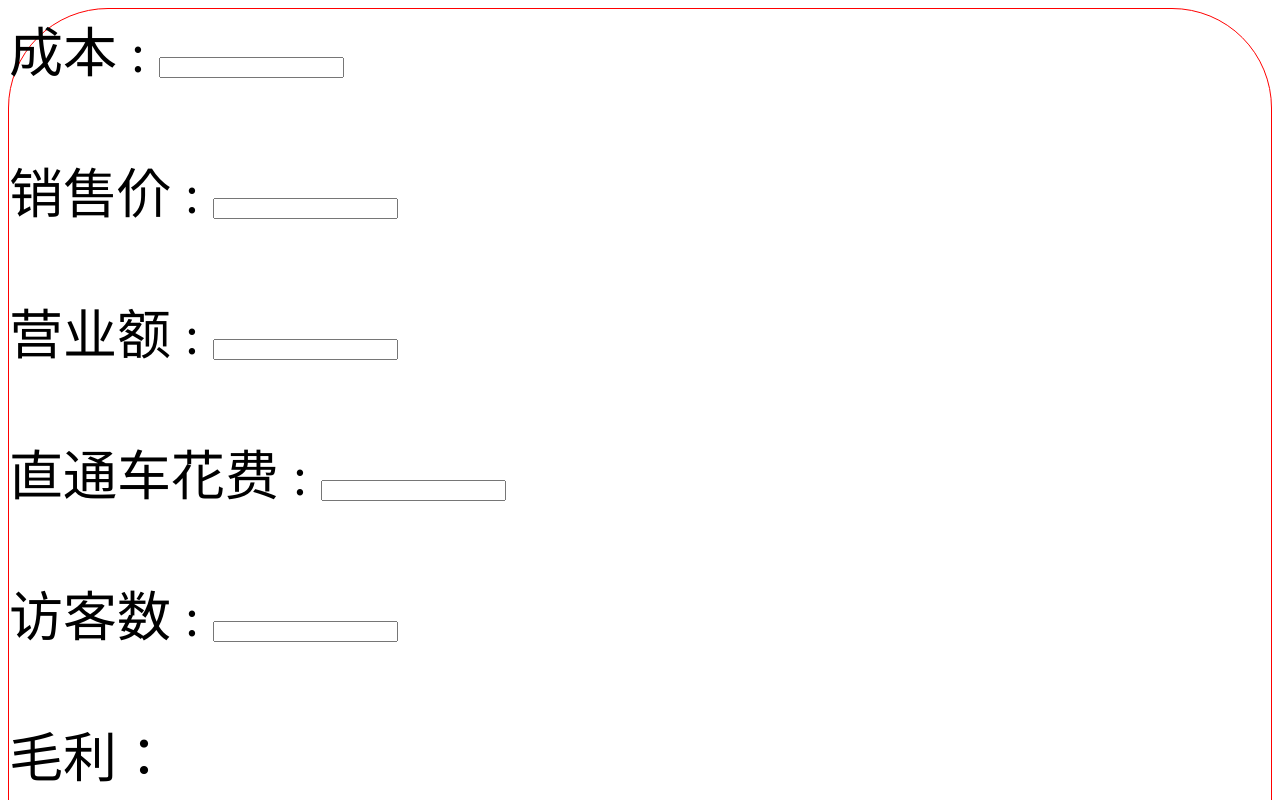
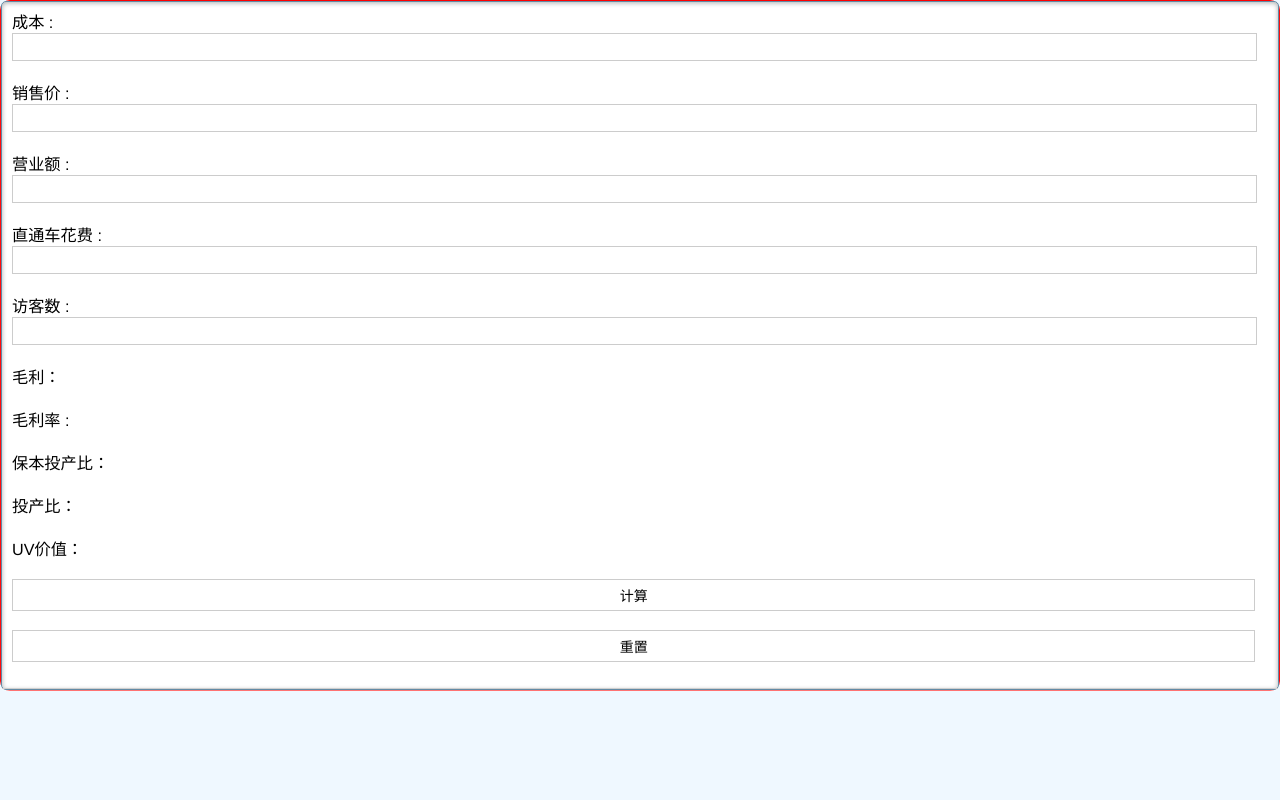
Before and after one commit to euou/euou.github.io, a plain HTML site: page index.html in a window 1280 px wide. Shown: the top 800 px of the page. Drawn offline with nearby package versions, Linux system fonts and the light colour scheme.

Commit message:
Update index.html

```diff
--- a/index.html
+++ b/index.html
@@ -7,15 +7,84 @@
 
 <title>毛利率计算器</title>
 <style type="text/css">
+.body {
+	height:100%;
+	background-image:-webkit-gradient(linear, 0 0, 0 100%, from(#4E94C4), to(#EFF8FF));
+	background-image:linear-gradient(#4E94C4,#EFF8FF);
+	background-image:-moz-linear-gradient(#4E94C4,#EFF8FF);
+	filter:progid:DXImageTransform.Microsoft.Gradient(GradientType=0, EndColorStr='#EFF8FF', StartColorStr='#4E94C4')
+}
+body,html {
+	padding:0;
+	margin:0;
+	font-family:'Helvetica Neue',Helvetica,sans-serif;
+	font-size:14px;
+	color:#517188;
+	text-align:left;
+	background-color:#EFF8FF
+}
+a {
+	text-decoration:none;
+	color:#517188
+}
+.inputArea {
+	background:#fff;
+	border:1px solid #628aa5;
+	-webkit-border-radius:5px;
+	border-radius:5px;
+	-webkit-box-shadow:0 1px 5px #acaeaf inset,0px 1px 1px rgba(255,255,255,0.5);
+	box-shadow:0 1px 5px #acaeaf inset,0px 1px 1px rgba(255,255,255,0.5)
+}
+.inputLine {
+	color:#000;
+	padding:7px 10px;
+	clear:both
+}
+.inputLine:first-of-type {
+	border-bottom:1px solid #cfcfcf
+}
+.il {
+	float:left;
+	padding:5px 0
+}
+.ir {
+	overflow:hidden;
+	text-align:left;
+	padding:0
+}
+.ir input {
+	-webkit-appearance:none;
+	background:none;
+	width:99%;
+	border:0;
+	font-size:14px;
+	vertical-align:middle;
+	border:solid 1px #ccc;
+	margin:0;
+	padding:5px 0
+}
+ button {
+    padding: 10px 20px;
+    border: 1px solid #0056b3;
+    background-color: #007bff;
+    color: white;
+    cursor: pointer;
+
 </style>
 </head>
 <body>
-<div style='border:1px red solid;border-radius:100px;font-size:1rem;'>
-	成本 : <input type="number" name="cost" id="cost" value="" /><br><br>
-	销售价 : <input type="number" name="price" id="price" value="" /><br><br>
-        营业额 : <input type="number" name="yingye" id="yingye" value="" /><br><br>
-        直通车花费 : <input type="number" name="zhitong" id="zhitong" value="" /><br><br>
-        访客数 : <input type="number" name="fangke" id="fangke" value="" /><br><br>
+<div style='border:1px red solid;border-radius:10px;font-size:0.3rem;'>
+<div class="inputArea">
+    <div class="inputLine">
+	成本 : <br><div class="ir"><input type="number" name="cost" id="cost" value="" /><br><br></div>
+
+	销售价 :  <br><div class="ir"><input type="number" name="price" id="price" value="" /><br><br></div>
+
+        营业额 : <br> <div class="ir"><input type="number" name="yingye" id="yingye" value="" /><br><br></div>
+
+        直通车花费 :  <br><div class="ir"><input type="number" name="zhitong" id="zhitong" value="" /><br><br></div>
+
+        访客数 :  <br><div class="ir"><input type="number" name="fangke" id="fangke" value="" /><br><br></div>
 	<!-- 销售价-成本=毛利 --> <!-- 毛利/销售价=毛利率 -->
 	毛利：<span id="maoli"></span><br><br>
 	毛利率 :<span id="maolilv"></span><br><br>
@@ -23,8 +92,8 @@
         投产比：<span id="ROI"></span><br><br>
         UV价值：<span id="UV"></span><br><br>
 
-	<input type="button" name="calculation" id="calculation" value="计算" onclick="calculation()"/>&nbsp;&nbsp;&nbsp;&nbsp;
-	<input type="button" name="clearAll" id="clearAll" value="重置" onclick="clearAll()"/><br><br>
+	<div class="ir"><input type="button" name="calculation" id="calculation" value="计算" onclick="calculation()"/></div> <br>
+       <div class="ir"><input type="button" name="clearAll" id="clearAll" value="重置" onclick="clearAll()"/></div><br>
 	<script src="https://code.jquery.com/jquery-3.1.1.min.js"></script>
 	<script>
 		// 计算
@@ -66,7 +135,7 @@
                         $("#ROI").html("");
                         $("#UV").html("");
 		}
-	</script></div>
+	</script>
 <script>
 
 /*    利用js计算当前设备的DPR，动态设置在html标签上，并动态设置html的font-size，*/
@@ -227,5 +296,6 @@
     }(window, window.lib || (window.lib = {}));
 
 </script>
+</div></div></div>
 </body>
 </html>
```
